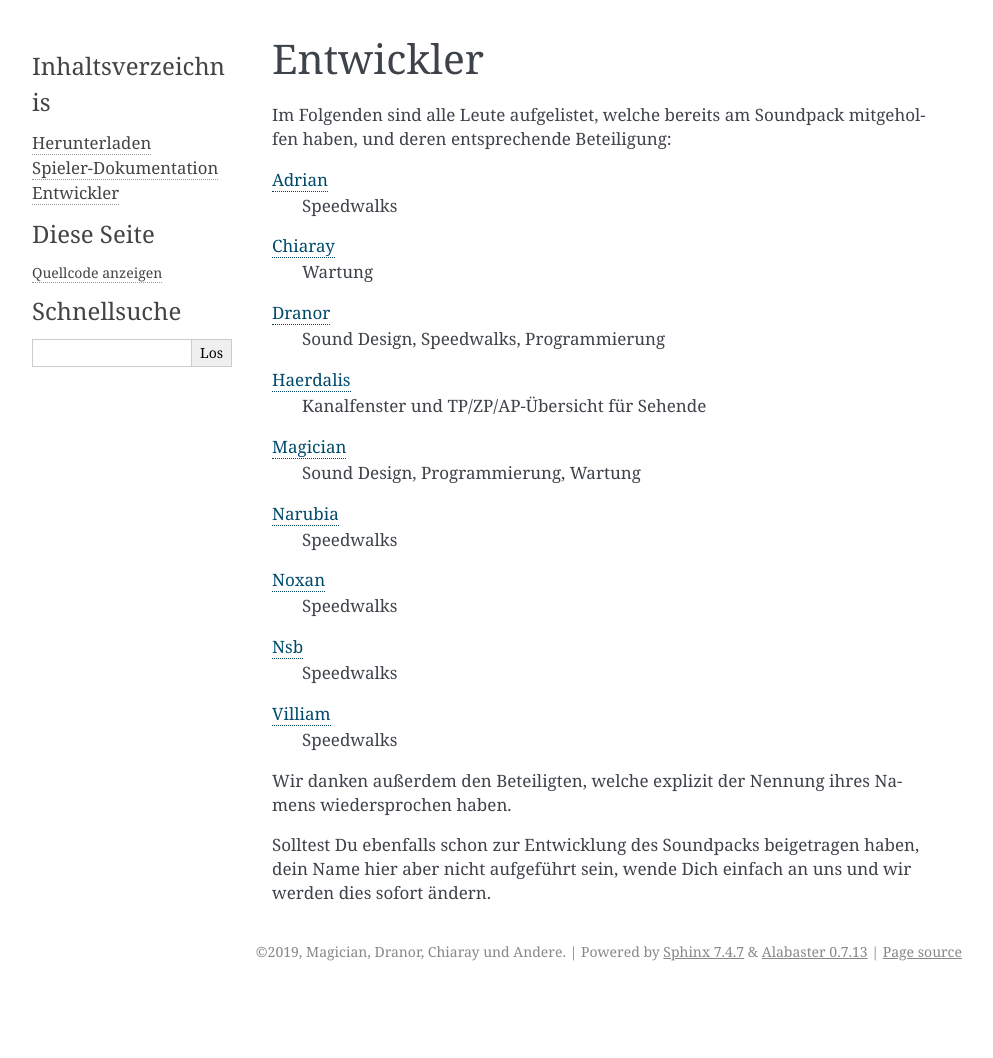
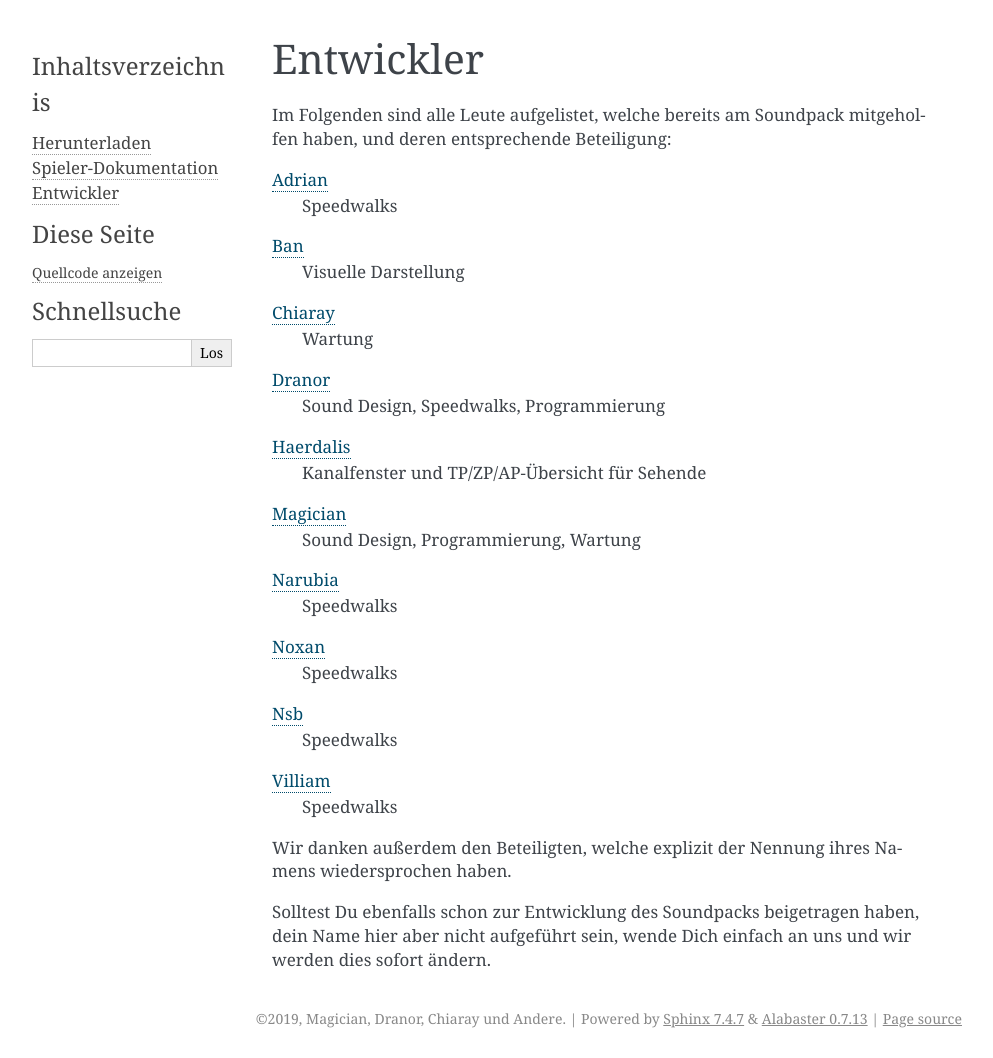
Before and after one commit to Timtam/avalon-documentation, a Sphinx documentation site: the page built from doc/src/contributions.rst, in a window 1280 px wide. Shown: the whole page, without its empty margins (148-1141 px from the left). Built offline with Sphinx 7.4.7, drawn with Linux system fonts in a browser that asks for light colours; before the commit the page ends 991 px from its top, so only the background shows below that.

Commit message:
ban in der contributors liste

```diff
--- a/doc/src/contributions.rst
+++ b/doc/src/contributions.rst
@@ -5,6 +5,8 @@ Im Folgenden sind alle Leute aufgelistet, welche bereits am Soundpack mitgeholfe
 
 `Adrian <http://avalon.mud.de/finger.php?name=adrian>`_
   Speedwalks
+`Ban <http://avalon.mud.de/finger.php?name=ban>`_
+  Visuelle Darstellung
 `Chiaray <http://avalon.mud.de/finger.php?name=chiaray>`_
   Wartung
 `Dranor <http://avalon.mud.de/finger.php?name=dranor>`_
```
